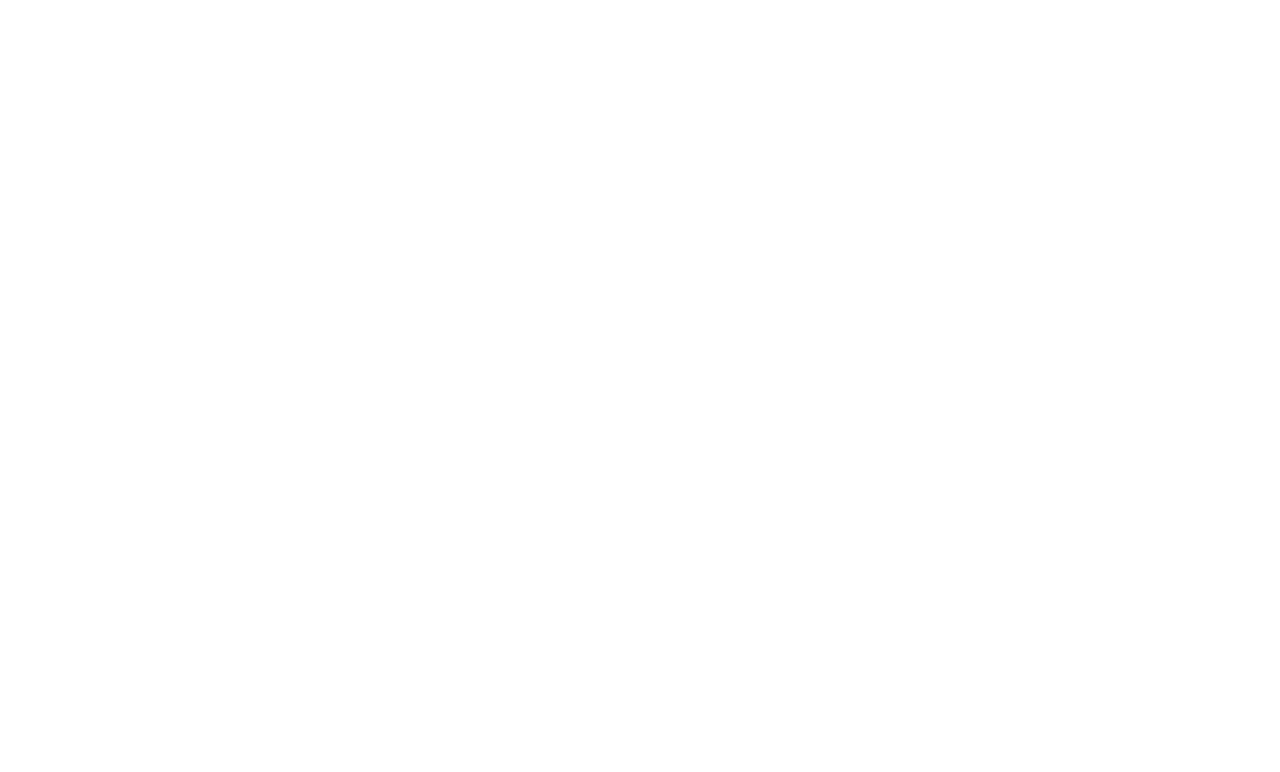
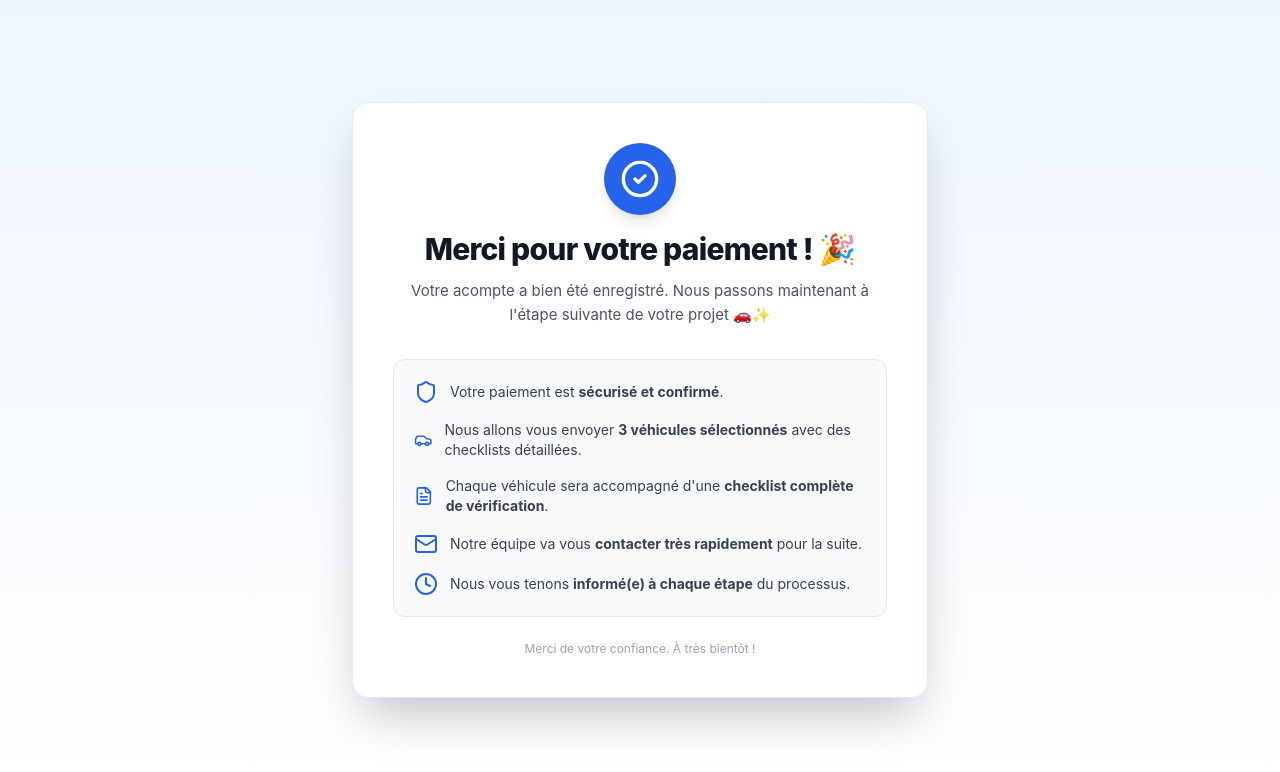
Before and after one commit to BryanParisot/CRM_TRUST_FRONT, a React app: page /client-link/1/payment-thank-you in a window 1280 px wide. Before the commit this address had no page. Shown: the top 772 px of the page. Built offline with nearby package versions, Linux system fonts and the light colour scheme; the HTML template or start-up script is replaced by a standard one.

Commit message:
feat(client): add page succes payement

```diff
--- a/src/App.tsx
+++ b/src/App.tsx
@@ -12,6 +12,7 @@
 import Metrics from './pages/Metrics';
 import ClientChecklistPage from "./pages/ClientChecklistPage";
 import ClientSuccessPage from "./pages/ClientSuccessPage";
+import ClientPaymentThankYouPage from "./pages/ClientPaymentThankYouPage";
 
 
 export function App() {
@@ -25,6 +26,7 @@
           <Route path="/client-link/:token/select" element={<ClientPublicPage />} />
           <Route path="/client-link/:token/checklist" element={<ClientChecklistPage />} />
           <Route path="/client-link/:token/success" element={<ClientSuccessPage />} />
+          <Route path="/client-link/:token/payment-thank-you" element={<ClientPaymentThankYouPage />} />
           <Route path="/login" element={<Login />} />
           {/* Protégé par layout */}
           <Route element={<Layout />}>
--- a/src/pages/ClientPaymentPage.tsx
+++ b/src/pages/ClientPaymentPage.tsx
@@ -9,6 +9,7 @@
 import toast from "react-hot-toast";
 import { useParams } from "react-router-dom";
 import ClientVehicleCard from "../components/ClientVehicleCard";
+import ClientSelectionLoadingModal from "../components/ClientSelectionLoadingModal";
 
 export default function ClientPaymentPage() {
   const { token } = useParams();
@@ -16,6 +17,7 @@
   const [vehicles, setVehicles] = useState<any[]>([]);
   const [loading, setLoading] = useState(true);
   const [sending, setSending] = useState(false);
+  const [showLoadingModal, setShowLoadingModal] = useState(false);
 
   const [frontID, setFrontID] = useState<File | null>(null);
   const [backID, setBackID] = useState<File | null>(null);
@@ -102,6 +104,7 @@
       toast.success(
         "Merci ! Nous avons bien reçu vos informations. Un conseiller va revenir vers vous très rapidement."
       );
+      setShowLoadingModal(true);
     } catch (e) {
       console.error(e);
       toast.error(
@@ -120,6 +123,13 @@
     );
 
   return (
+    <>
+      <ClientSelectionLoadingModal
+        isOpen={showLoadingModal}
+        onFinish={() => {
+          window.location.href = `/client-link/${token}/payment-thank-you`;
+        }}
+      />
       <div className="min-h-screen bg-gray-50 py-10 px-4 flex justify-center">
         <div className="bg-white rounded-2xl shadow-lg p-6 w-full max-w-3xl space-y-8">
           {/* HEADER */}
@@ -247,5 +257,6 @@
           </p>
         </div>
       </div>
+    </>
   );
 }
--- /dev/null
+++ b/src/pages/ClientPaymentThankYouPage.tsx
@@ -0,0 +1,73 @@
+import { CheckCircle2, Shield, Car, FileText, Clock, Mail } from "lucide-react";
+
+const ClientPaymentThankYouPage: React.FC = () => {
+    return (
+        <div className="min-h-screen bg-gradient-to-b from-blue-50 to-white flex items-center justify-center px-4">
+            <div className="bg-white shadow-2xl rounded-2xl max-w-xl w-full p-10 text-center border border-blue-100">
+
+                {/* Icone */}
+                <div className="flex justify-center mb-4">
+                    <div className="bg-blue-600 text-white p-4 rounded-full shadow-lg">
+                        <CheckCircle2 className="w-10 h-10" />
+                    </div>
+                </div>
+
+                {/* Title */}
+                <h1 className="text-3xl font-extrabold text-gray-900 tracking-tight">
+                    Merci pour votre paiement ! 🎉
+                </h1>
+
+                <p className="mt-3 text-gray-600 leading-relaxed text-[15px]">
+                    Votre acompte a bien été enregistré.
+                    Nous passons maintenant à l'étape suivante de votre projet 🚗✨
+                </p>
+
+                {/* Bloc explication */}
+                <div className="mt-8 bg-gray-50 border border-gray-200 rounded-xl p-5 text-left space-y-4">
+
+                    <div className="flex items-center space-x-3">
+                        <Shield className="w-6 h-6 text-blue-600" />
+                        <p className="text-gray-700 text-sm">
+                            Votre paiement est <strong>sécurisé et confirmé</strong>.
+                        </p>
+                    </div>
+
+                    <div className="flex items-center space-x-3">
+                        <Car className="w-6 h-6 text-blue-600" />
+                        <p className="text-gray-700 text-sm">
+                            Nous allons vous envoyer <strong>3 véhicules sélectionnés</strong> avec des checklists détaillées.
+                        </p>
+                    </div>
+
+                    <div className="flex items-center space-x-3">
+                        <FileText className="w-6 h-6 text-blue-600" />
+                        <p className="text-gray-700 text-sm">
+                            Chaque véhicule sera accompagné d'une <strong>checklist complète de vérification</strong>.
+                        </p>
+                    </div>
+
+                    <div className="flex items-center space-x-3">
+                        <Mail className="w-6 h-6 text-blue-600" />
+                        <p className="text-gray-700 text-sm">
+                            Notre équipe va vous <strong>contacter très rapidement</strong> pour la suite.
+                        </p>
+                    </div>
+
+                    <div className="flex items-center space-x-3">
+                        <Clock className="w-6 h-6 text-blue-600" />
+                        <p className="text-gray-700 text-sm">
+                            Nous vous tenons <strong>informé(e) à chaque étape</strong> du processus.
+                        </p>
+                    </div>
+                </div>
+
+                {/* Footer note */}
+                <p className="mt-6 text-xs text-gray-400">
+                    Merci de votre confiance. À très bientôt !
+                </p>
+            </div>
+        </div>
+    );
+};
+
+export default ClientPaymentThankYouPage;
```
Lines whose indentation alone changed are shown as unchanged.
